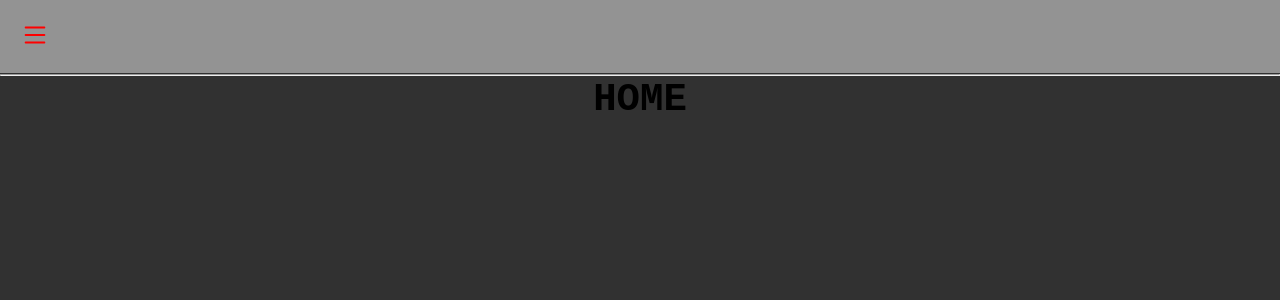
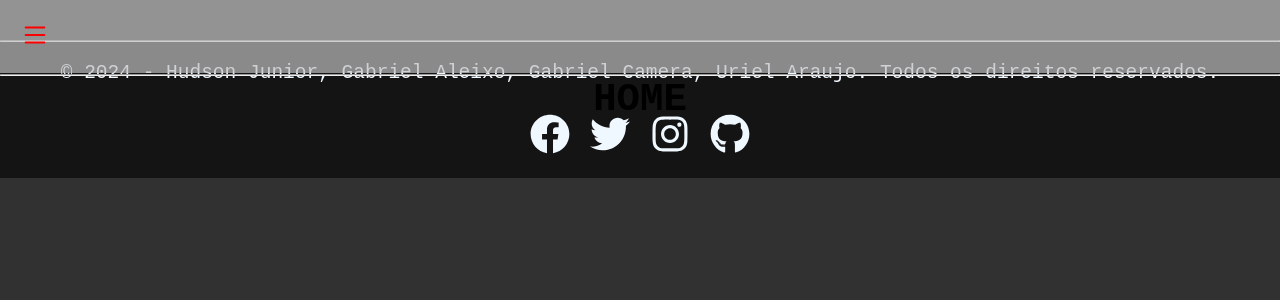
Before and after one commit to Gabriel-Andrade-Aleixo/DoacaoVital, a React (Vite) app: page /home in a window 1280 px wide. Shown: the top 300 px of the page. Built offline with nearby package versions, Linux system fonts and the light colour scheme.

Commit message:
FooterTerminado

```diff
--- a/src/components/Footer.jsx
+++ b/src/components/Footer.jsx
@@ -4,10 +4,12 @@ import { FaFacebook, FaTwitter, FaInstagram, FaGithub } from 'react-icons/fa';
 function Footer() {
     return (
         <>
+            <hr className={styles.hrFoot} />
             <footer className={styles.footer}>
                 <div className={styles.components}>
-                    <h1 className={styles.textoh1}>Bem vindo ao nosso hemocentro.</h1>
+
                     <p className={styles.texto}>© 2024 - Hudson Junior, Gabriel Aleixo, Gabriel Camera, Uriel Araujo. Todos os direitos reservados.</p>
+
                     <div className={styles.socialLinks}>
                         <a href="https://facebook.com" target="_blank" rel="noopener noreferrer">
                             <FaFacebook className={styles.icon} />
--- a/src/components/NavBar.jsx
+++ b/src/components/NavBar.jsx
@@ -1,6 +1,7 @@
 import { useState } from "react";
 import { NavLink } from "react-router-dom";
 import styles from '../styles/NavBar.module.css';
+
 
 function NavBar() {
     const [menuOpen, setMenuOpen] = useState(false);
@@ -81,7 +82,9 @@ function NavBar() {
                 </header>
 
                 {menuOpen && <div className={styles.escMenu} onClick={toggleMenu}></div>}
+
             </div>
+
         </>
     );
 }
--- a/src/pages/HomeLogin.jsx
+++ b/src/pages/HomeLogin.jsx
@@ -1,7 +1,5 @@
-import { Link } from "react-router-dom";
 import NavBar from "../components/NavBar";
 import styles from '../styles/HomeLogin.module.css';
-import Footer from "../components/Footer";
 
 function HomeLogin() {
     return (
--- a/src/styles/Footer.module.css
+++ b/src/styles/Footer.module.css
@@ -1,14 +1,9 @@
 .footer {
-    background-color: #333;
+    background-color: #141414;
     color: aliceblue;
     text-align: center;
     padding: 20px;
-    position: absolute;
-    bottom: 0;
-    left: 0;
-    width: 100%;
-    height: 4%;
-    z-index: 1000;
+
 }
 
 .components {
@@ -17,27 +12,38 @@
     align-items: center;
 }
 
+.hrFoot {
+    margin-top: 40px;
+    background-color: aliceblue;
+    width: 100%;
+}
+
 .textoh1 {
-    font-size: 24px;
+    font-size: 1.5rem;
     margin-bottom: 10px;
 }
 
-.text {
-    font-size: 14px;
+.texto {
+    font-size: 1.5rem;
+    margin-bottom: 20px;
 }
 
-/* Estilos para os ícones das redes sociais */
+
 .socialLinks {
     margin-top: 10px;
+    display: flex;
+    justify-content: center;
 }
 
 .icon {
-    color: aliceblue; /* Cor dos ícones */
-    font-size: 24px;
-    margin: 0 10px; /* Espaçamento entre os ícones */
-    transition: color 0.3s;
+    color: aliceblue;
+    font-size: 40px;
+    margin: 0 10px;
+    transition: 0.5s;
 }
 
 .icon:hover {
-    color: #ccc; /* Muda a cor ao passar o mouse */
+    color: #ccc;
+    scale: 1.2;
+    transition: .5s;
 }
```
Lines whose indentation alone changed are shown as unchanged.
